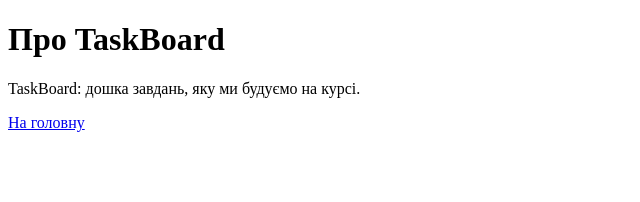
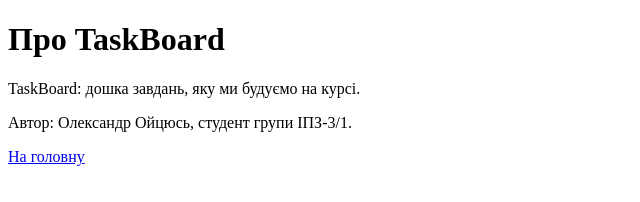
Before and after one commit to Sasha79999/taskboard, a plain HTML site: page about.html in a window 1280 px wide. Shown: the whole page, without its empty margins (0-640 px from the left). Drawn offline with Linux system fonts and the light colour scheme.

Commit message:
Додано інформацію про автора

```diff
--- a/about.html
+++ b/about.html
@@ -7,6 +7,7 @@
 <body>
   <h1>Про TaskBoard</h1>
   <p>TaskBoard: дошка завдань, яку ми будуємо на курсі.</p>
+  <p>Автор: Олександр Ойцюсь, студент групи ІПЗ-3/1.</p>
   <a href="index.html">На головну</a>
 </body>
 </html>
```
